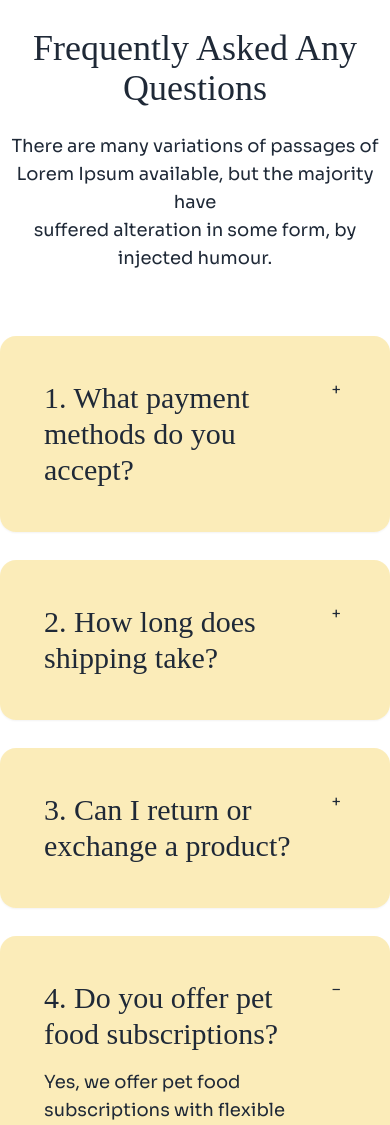
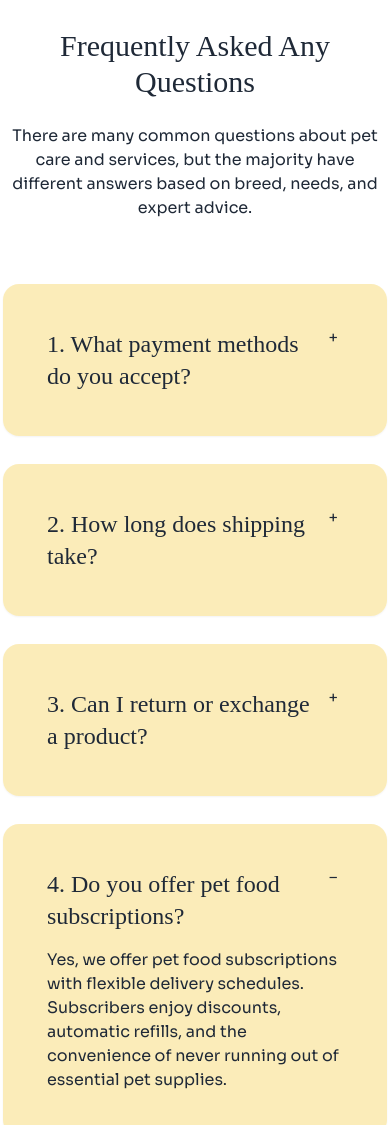
Before and after one commit to Alireja-khan/Assignment-3, a plain HTML site: page index.html in a window 390 px wide. Shown: the part 3580-4705 px from the top of the page. Drawn offline with nearby package versions, Linux system fonts and the light colour scheme; a web font is replaced by a local one.

Commit message:
added some finishing touch and complited.

```diff
--- a/index.html
+++ b/index.html
@@ -457,9 +457,9 @@
         <div class="mb-10 max-w-7xl mx-auto ">
             <!-- Title sec -->
             <div class="text-center mt-28">
-                <h1 class=" secondary-font text-4xl  mb-6">Frequently Asked Any Questions</h1>
-                <p class=" text-lg primary-font mb-16">There are many variations of passages of Lorem Ipsum available, but
-                    the majority have <br>suffered alteration in some form, by injected humour.</p>
+                <h1 class=" secondary-font text-3xl lg:text-4xl  mb-6">Frequently Asked Any Questions</h1>
+                <p class="text-base lg:text-lg primary-font mb-16">There are many common questions about pet care and services, but
+                    the majority have <br> different answers based on breed, needs, and expert advice.</p>
             </div>
 
             <!-- Body-Section -->
@@ -468,27 +468,27 @@
                 <div class="">
 
                     <!-- Question-1 -->
-                    <div class="mb-7">
+                    <div class="lg:max-w-full max-w-sm mx-auto mb-7">
                         <div class="collapse collapse-plus bg-[#F9DF8A] bg-opacity-60  shadow-sm p-7">
                             <input type="radio" name="my-accordion-3" checked="checked" />
                             <div class="collapse-title">
-                                <h3 class="text-3xl font-light secondary-font   ">1. What payment methods do you accept?</h3>
+                                <h3 class="text-2xl lg:text-3xl font-light secondary-font   ">1. What payment methods do you accept?</h3>
                             </div>
                             <div class="collapse-content">
-                                <p class=" text-lg primary-font ">We accept various payment methods, including credit and debit cards, PayPal, and digital wallets. Additionally, some locations may offer cash-on-delivery options for eligible purchases.</p>
+                                <p class="text-base lg:text-lg primary-font ">We accept various payment methods, including credit and debit cards, PayPal, and digital wallets. Additionally, some locations may offer cash-on-delivery options for eligible purchases.</p>
                             </div>
                         </div>
                     </div>
 
                     <!-- Question-2 -->
-                    <div class="mb-7">
+                    <div class="lg:max-w-full max-w-sm mx-auto mb-7">
                         <div class="collapse collapse-plus bg-[#F9DF8A] bg-opacity-60  shadow-sm p-7">
                             <input type="radio" name="my-accordion-3" checked="checked" />
                             <div class="collapse-title">
-                                <h3 class="text-3xl secondary-font   ">2. How long does shipping take?</h3>
+                                <h3 class="text-2xl lg:text-3xl secondary-font   ">2. How long does shipping take?</h3>
                             </div>
                             <div class="collapse-content">
-                                <p class=" text-lgprimary-font ">Shipping times vary based on location and product availability. Most orders arrive within 3–7 business days, while express delivery options may be available for faster shipping.
+                                <p class="text-base lg:text-lg primary-font ">Shipping times vary based on location and product availability. Most orders arrive within 3–7 business days, while express delivery options may be available for faster shipping.
 
 
                                 </p>
@@ -497,15 +497,15 @@
                     </div>
 
                     <!-- Question-3 -->
-                    <div class="mb-7">
+                    <div class="lg:max-w-full max-w-sm mx-auto mb-7">
                         <div class="collapse collapse-plus bg-[#F9DF8A] bg-opacity-60  shadow-sm p-7">
                             <input type="radio" name="my-accordion-3" checked="checked" />
                             <div class="collapse-title">
-                                <h3 class="text-3xl secondary-font  ">3. Can I return or exchange a product?
+                                <h3 class="text-2xl lg:text-3xl secondary-font  ">3. Can I return or exchange a product?
                                 </h3>
                             </div>
                             <div class="collapse-content">
-                                <p class=" text-lg primary-font">Yes, we accept returns and exchanges within a specified period. Items must be in unused condition, with original packaging, and meet our return policy guidelines for approval.
+                                <p class="text-base lg:text-lg primary-font">Yes, we accept returns and exchanges within a specified period. Items must be in unused condition, with original packaging, and meet our return policy guidelines for approval.
 
 
                                 </p>
@@ -514,15 +514,15 @@
                     </div>
 
                     <!-- Question-4 -->
-                    <div class="mb-7">
+                    <div class="lg:max-w-full max-w-sm mx-auto mb-7">
                         <div class="collapse collapse-plus bg-[#F9DF8A] bg-opacity-60  shadow-sm p-7">
                             <input type="radio" name="my-accordion-3" checked="checked" />
                             <div class="collapse-title">
-                                <h3 class="text-3xl secondary-font   ">4. Do you offer pet food subscriptions?
+                                <h3 class="text-2xl lg:text-3xl secondary-font   ">4. Do you offer pet food subscriptions?
                                 </h3>
                             </div>
                             <div class="collapse-content">
-                                <p class=" text-lg primary-font">Yes, we offer pet food subscriptions with flexible delivery schedules. Subscribers enjoy discounts, automatic refills, and the convenience of never running out of essential pet supplies.
+                                <p class="text-base lg:text-lg primary-font">Yes, we offer pet food subscriptions with flexible delivery schedules. Subscribers enjoy discounts, automatic refills, and the convenience of never running out of essential pet supplies.
 
 
                                 </p>
```
